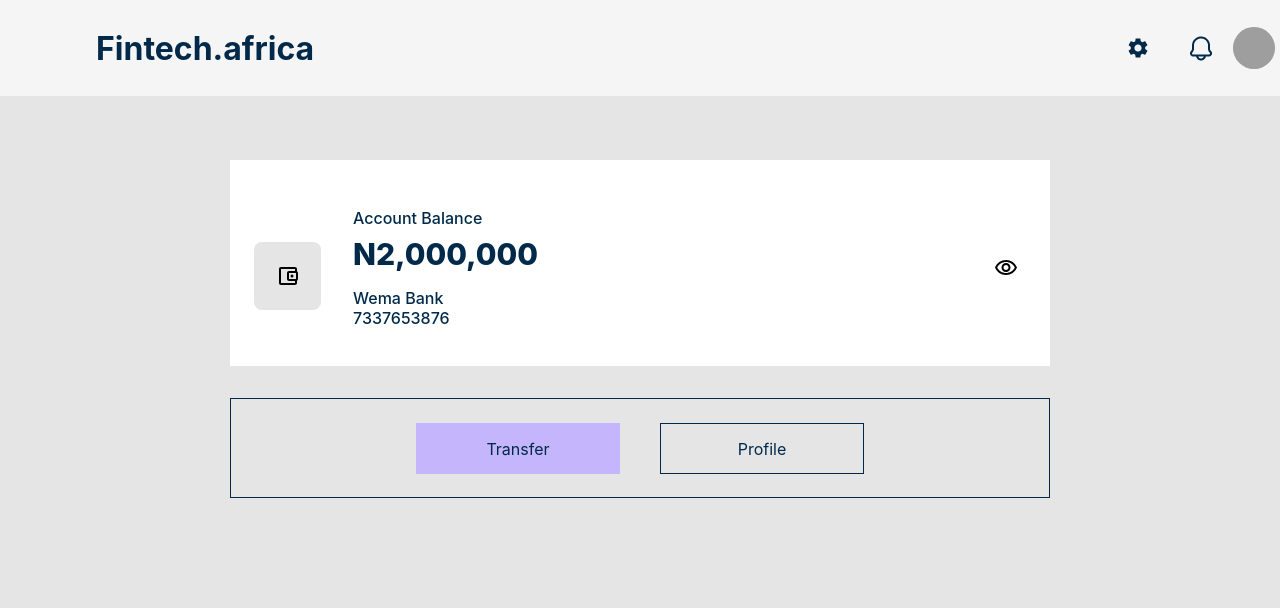
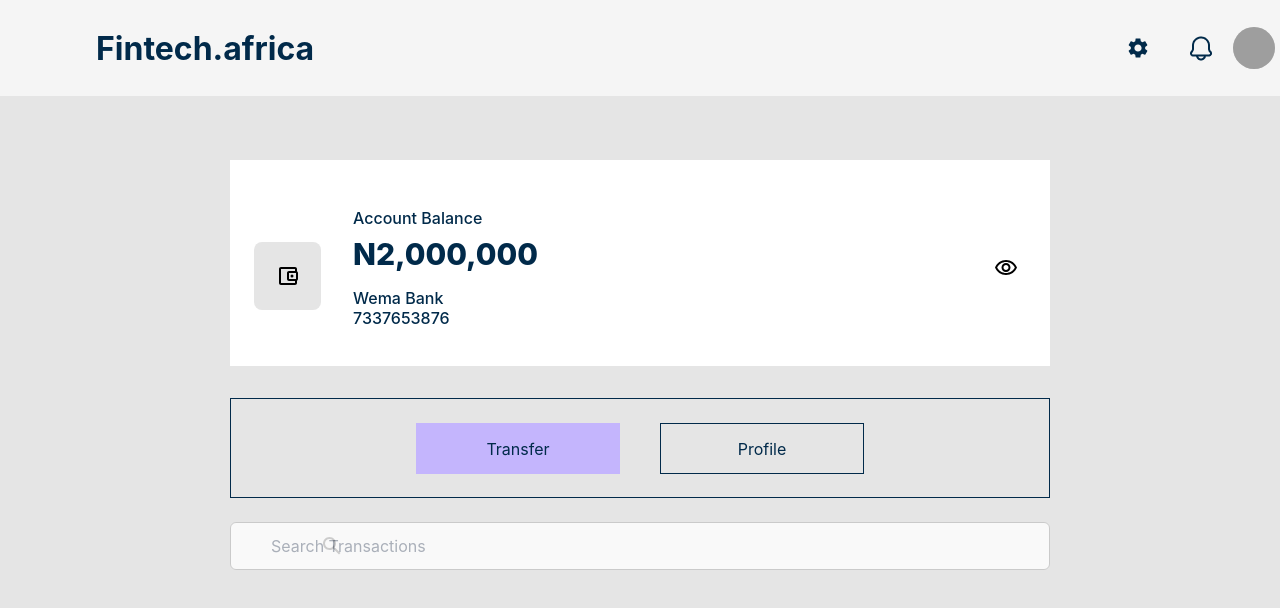
Before and after one commit to Danny4life/fintech.africa, a React (Vite) app: page /dashboard in a window 1280 px wide. Shown: the top 608 px of the page. Built offline with nearby package versions, Linux system fonts and the light colour scheme; grey boxes are pictures that could not be loaded.

Commit message:
add search transactions input field

```diff
--- a/src/component/dashboard-component/Wallet.jsx
+++ b/src/component/dashboard-component/Wallet.jsx
@@ -1,6 +1,7 @@
 
 import AccountBalanceWalletOutlinedIcon from '@mui/icons-material/AccountBalanceWalletOutlined';
 import VisibilityOutlinedIcon from '@mui/icons-material/VisibilityOutlined';
+import SearchOutlinedIcon from '@mui/icons-material/SearchOutlined';
 import { Link } from 'react-router-dom';
 
 const Wallet = () => {
@@ -29,14 +30,14 @@ const Wallet = () => {
                                 </div>
                             </div>
                             <div className="flex-1]">
-                                <span className='flex justify-end items-center lg:mr-8 pt-12 cursor-pointer'>
+                                <span className='flex justify-end items-center mr-6 lg:mr-8 pt-12 cursor-pointer'>
                                     <VisibilityOutlinedIcon />
                                 </span>
                             </div>
                         </div>
                     </div>
                 </div>
-                <section className='flex justify-center pt-8'>
+                <div className='flex justify-center pt-8'>
                     <div className='w-[820px] border-solid border border-[#012A4A] h-[100px]'>
                         <div className='flex justify-center items-center pt-6 gap-10 text-[#012A4A]'>
                             <div className='w-[102px] lg:w-[204px] h-[51px] bg-violet-300 flex justify-center items-center cursor-pointer'>
@@ -48,7 +49,18 @@ const Wallet = () => {
                             </div>
                         </div>
                     </div>
-                </section>
+                </div>
+                <div>
+                    <div className='flex justify-center pt-6 relative'>
+                         <span className='absolute left-80 bottom-3 hidden lg:flex'><SearchOutlinedIcon /></span>
+                        <input
+                        className='lg:placeholder:px-6 lg:py-6 lg:px-12 py-2 px-2 text-base font-normal text-[#C4C4C4]
+                        w-[820px] h-[48px] border border-[#C4C4C4] bg-[#FFFFFF] rounded-md'
+                        type="text"
+                        placeholder='Search Transactions' />
+
+                    </div>
+                </div>
             </section>
 
         </section>
```
